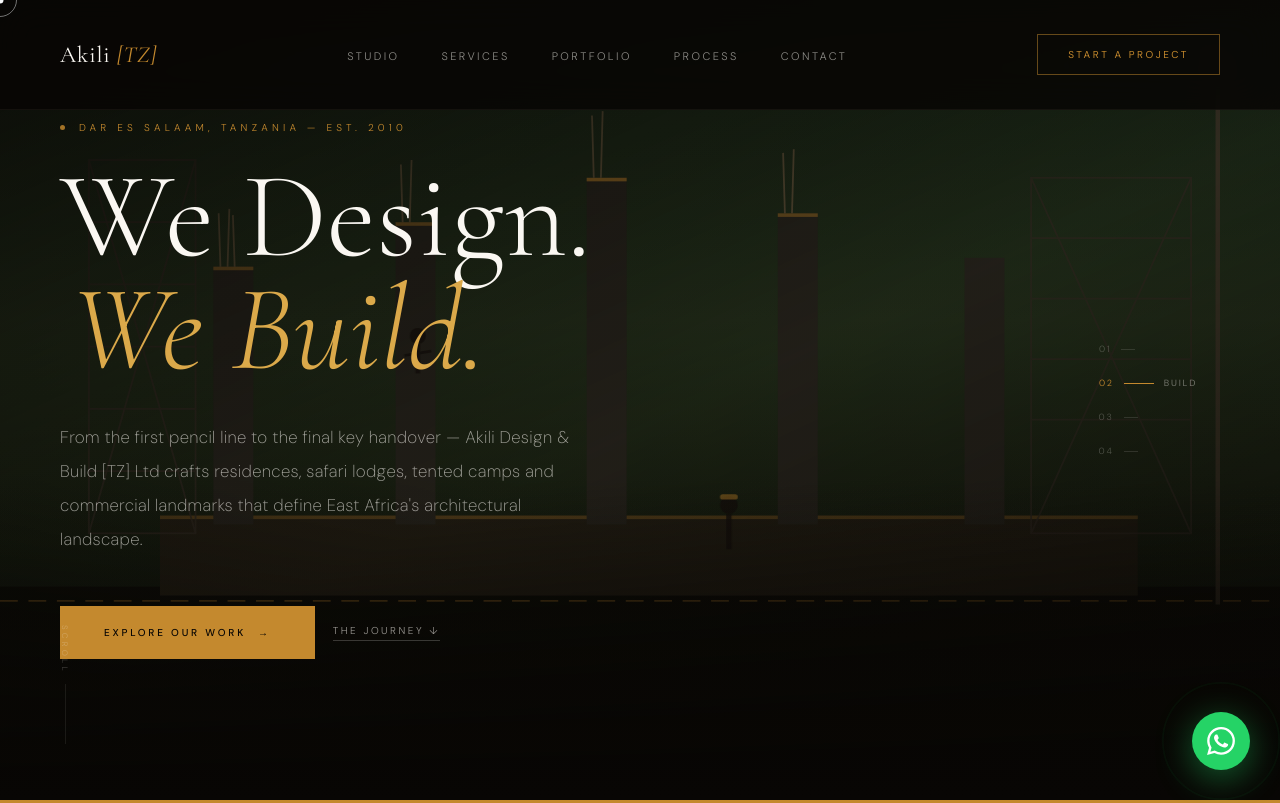
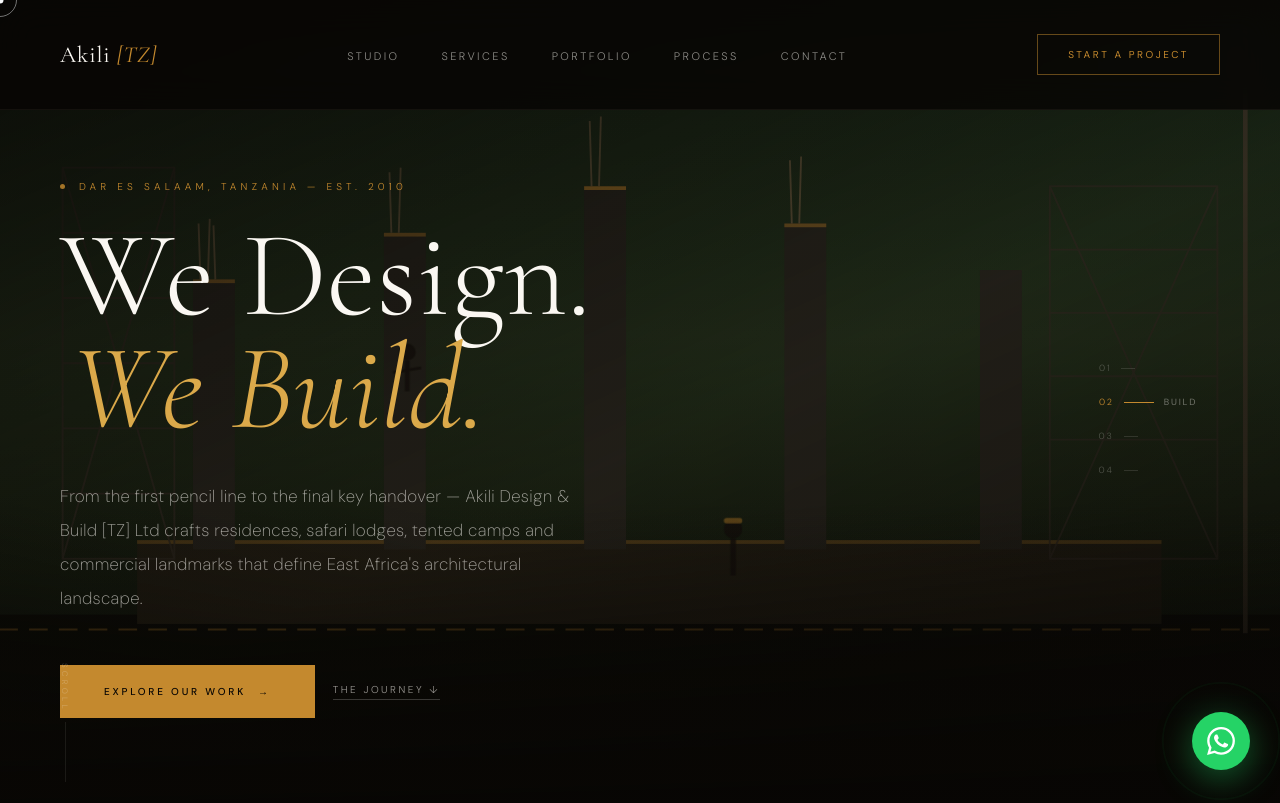
Before and after one commit to fiyon01/akili_construction, a plain HTML site: page index.html in a window 1280 px wide. Shown: the top 803 px of the page. Drawn offline with nearby package versions, Linux system fonts and the light colour scheme.

Commit message:
fix: resolve header overlap with hero label padding
Increase top padding of #hero section to prevent header overlap.

```diff
--- a/index.html
+++ b/index.html
@@ -63,7 +63,7 @@
 .mob.on a:nth-child(5){transition-delay:.42s}.mob a:hover{color:var(--gold)}
 
 /* HERO */
-#hero{min-height:100vh;position:relative;display:flex;flex-direction:column;overflow:hidden;padding:100px 0 120px}
+#hero{min-height:100vh;position:relative;display:flex;flex-direction:column;overflow:hidden;padding:180px 0 120px}
 .hero-bg{position:absolute;inset:0;width:100%;height:100%}
 .hlayer{position:absolute;inset:0;opacity:0;transition:opacity 2s ease}
 .hlayer.on{opacity:1}
@@ -183,7 +183,7 @@
 .svc-link{display:inline-flex;align-items:center;gap:7px;font-size:9px;letter-spacing:0.24em;text-transform:uppercase;color:var(--gold);margin-top:22px;opacity:0;transition:opacity 0.4s 0.1s;background:none;border:none;cursor:pointer;font-family:var(--sans)}
 .svc:hover .svc-link{opacity:1}
 
-/* ═══════════════════════════════════════════════════════
+/* ════��══════════════════════════════════════════════════
    PORTFOLIO — REAL IMAGE BENTO GRID
 ══════════════════════════════════════════════════════════ */
 #portfolio{background:var(--ink);padding:120px 0}
```
